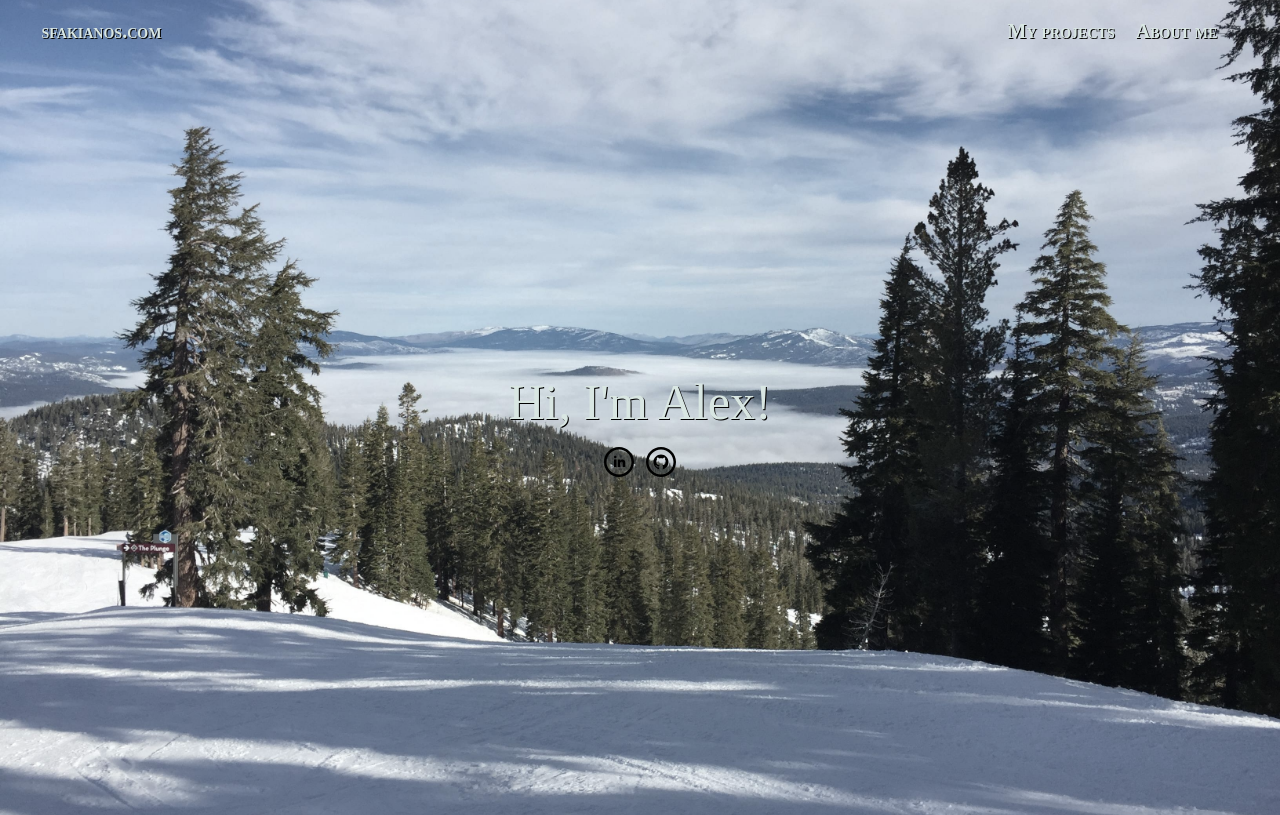
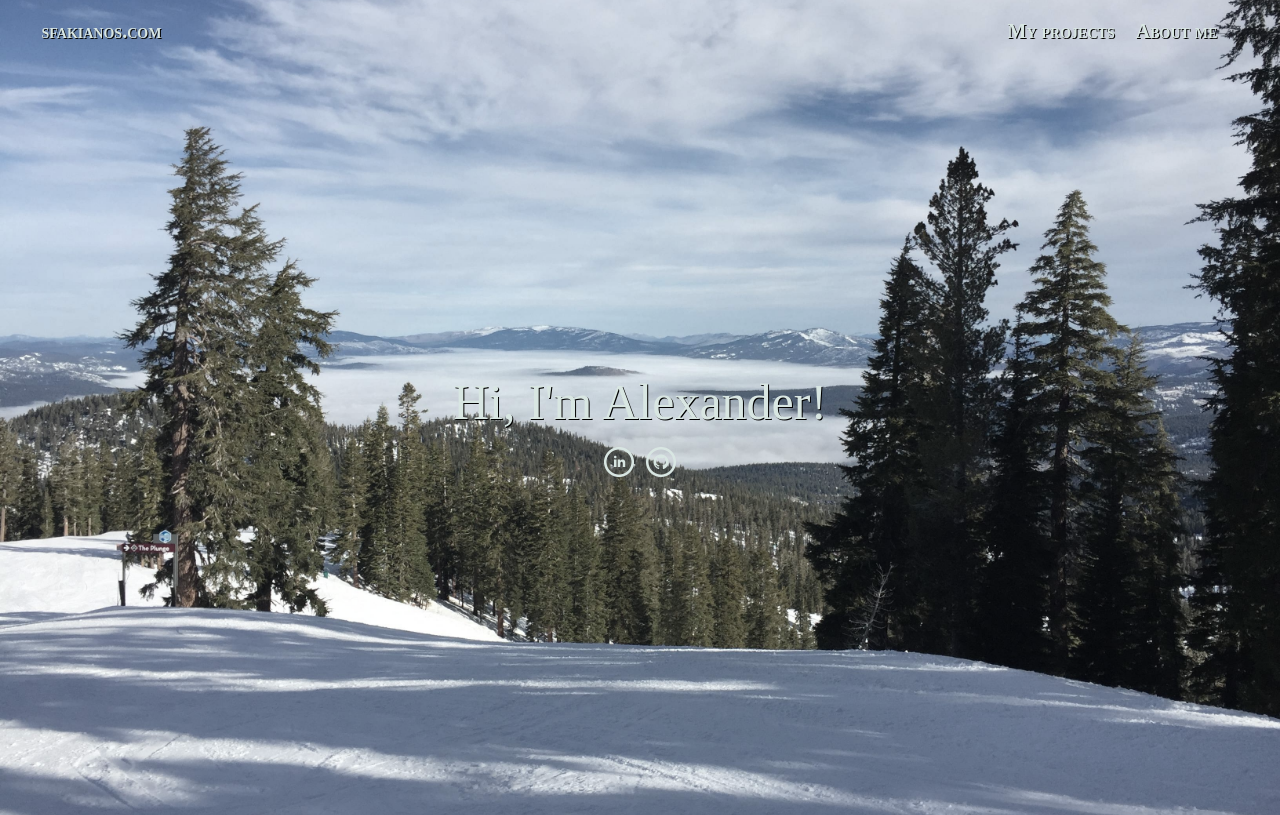
Before and after one commit to asfakianos/asfakianos.github.io, a plain HTML site: page index.html in a window 1280 px wide. Drawn offline with Linux system fonts and the light colour scheme.

Commit message:
Updated github/linkedin icons

```diff
--- a/index.html
+++ b/index.html
@@ -18,13 +18,13 @@
 			</div>
 		</div>
 		<div id="top-text">
-			Hi, I'm Alex!
+			Hi, I'm Alexander!
 			<div id="social-media">
 				<a href="https://www.linkedin.com/in/alexander-sfakianos-083908158/" target="_blank">
-				<svg xmlns="http://www.w3.org/2000/svg" width="30" height="30" viewBox="0 0 24 24"><path d="M12 2c5.514 0 10 4.486 10 10s-4.486 10-10 10-10-4.486-10-10 4.486-10 10-10zm0-2c-6.627 0-12 5.373-12 12s5.373 12 12 12 12-5.373 12-12-5.373-12-12-12zm-2 8c0 .557-.447 1.008-1 1.008s-1-.45-1-1.008c0-.557.447-1.008 1-1.008s1 .452 1 1.008zm0 2h-2v6h2v-6zm3 0h-2v6h2v-2.861c0-1.722 2.002-1.881 2.002 0v2.861h1.998v-3.359c0-3.284-3.128-3.164-4-1.548v-1.093z"/></svg>
+				<img src="images/linkedin.png" height="30" width="30">
 				</a>
 				<a href="https://github.com/asfakianos" target="_blank">
-				<svg xmlns="http://www.w3.org/2000/svg" width="30" height="30" viewBox="0 0 24 24"><path d="M12 2c5.514 0 10 4.486 10 10s-4.486 10-10 10-10-4.486-10-10 4.486-10 10-10zm0-2c-6.627 0-12 5.373-12 12s5.373 12 12 12 12-5.373 12-12-5.373-12-12-12zm0 6c-3.313 0-6 2.686-6 6 0 2.651 1.719 4.9 4.104 5.693.3.056.396-.13.396-.289v-1.117c-1.669.363-2.017-.707-2.017-.707-.272-.693-.666-.878-.666-.878-.544-.373.041-.365.041-.365.603.042.92.619.92.619.535.917 1.403.652 1.746.499.054-.388.209-.652.381-.802-1.333-.152-2.733-.667-2.733-2.965 0-.655.234-1.19.618-1.61-.062-.153-.268-.764.058-1.59 0 0 .504-.161 1.65.615.479-.133.992-.199 1.502-.202.51.002 1.023.069 1.503.202 1.146-.776 1.648-.615 1.648-.615.327.826.121 1.437.06 1.588.385.42.617.955.617 1.61 0 2.305-1.404 2.812-2.74 2.96.216.186.412.551.412 1.111v1.646c0 .16.096.347.4.288 2.383-.793 4.1-3.041 4.1-5.691 0-3.314-2.687-6-6-6z"/></svg>
+				<img src="images/github.png" height="30" width="30">
 				</a>
 			</div>
 
```
Also changed, not shown: images/github.png (added), images/linkedin.png (added).
